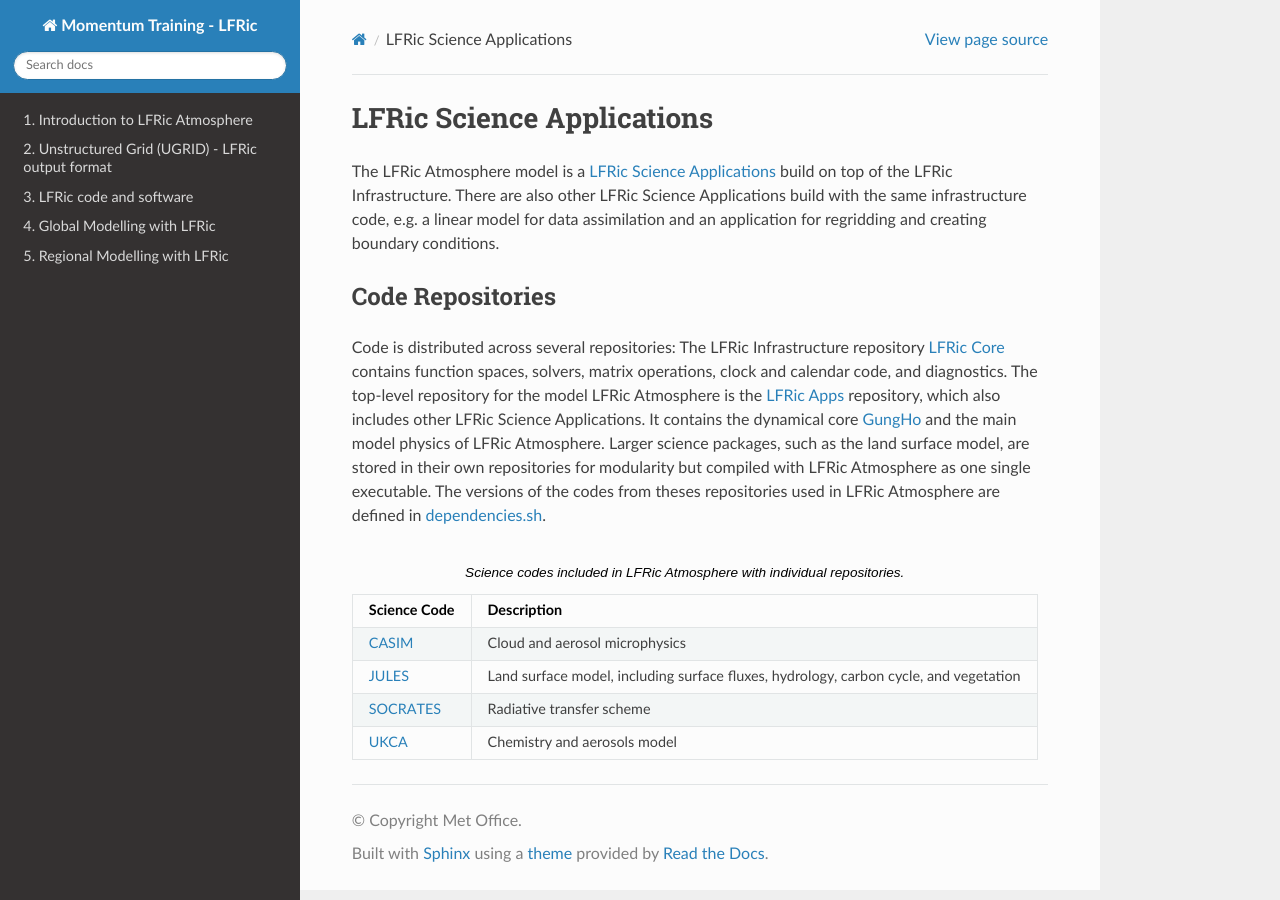
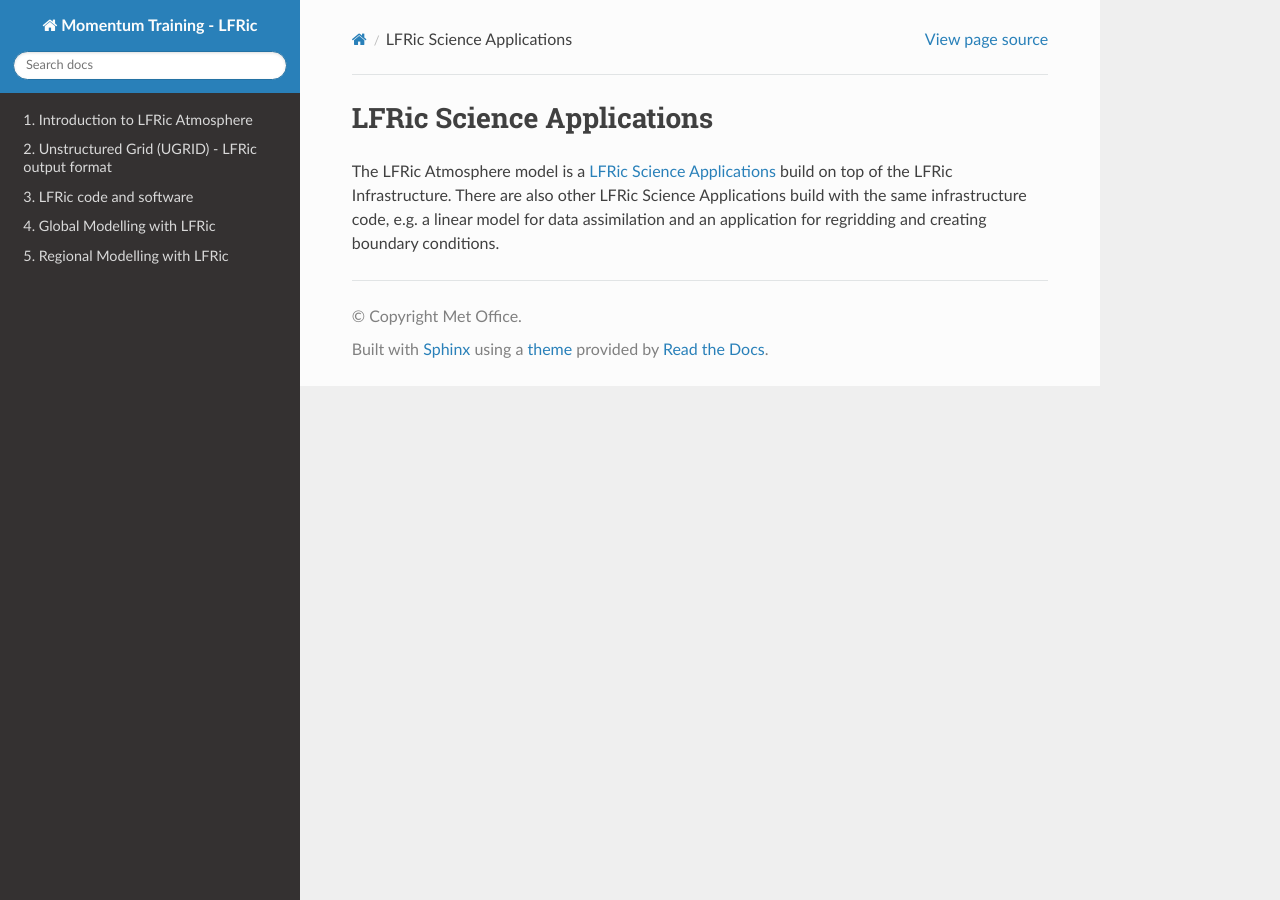
Before and after one commit to MetOffice/LFRic-Atmosphere-Training, a Sphinx documentation site: the page built from source/lfric_infrastructure/science_apps.rst, in a window 1280 px wide. Built offline with Sphinx 7.4.7 and the Read the Docs theme 3.1.0, drawn with Linux system fonts in a browser that asks for light colours.

Commit message:
moved the sections code_repositories and psykal_infrastructure to their own sections. corrected typo in file intruduction to introduction

```diff
--- a/source/index.rst
+++ b/source/index.rst
@@ -31,7 +31,7 @@
 .. toctree::
    :maxdepth: 1
 
-   intruduction/index.rst
+   introduction/index.rst
    mesh_overview/index.rst
    lfric_infrastructure/index.rst
    gc_science_configs/index.rst
--- a/source/lfric_infrastructure/index.rst
+++ b/source/lfric_infrastructure/index.rst
@@ -12,5 +12,7 @@
 
 
 .. include:: science_apps.rst
+.. include:: code_repositories.rst
+.. include:: psykal_infrastructure.rst
 .. include:: working_practices.rst
 .. include:: practical_exercises.rst
--- a/source/lfric_infrastructure/science_apps.rst
+++ b/source/lfric_infrastructure/science_apps.rst
@@ -2,22 +2,3 @@
 ==========================
 
 The LFRic Atmosphere model is a `LFRic Science Applications <https://code.metoffice.gov.uk/trac/lfric_apps/browser/main/trunk/applications>`_ build on top of the LFRic Infrastructure. There are also other LFRic Science            Applications build with the same infrastructure code, e.g. a linear model for data assimilation and an application for regridding and creating boundary conditions.
-
-Code Repositories
------------------
-
-Code is distributed across several repositories: The LFRic Infrastructure repository `LFRic Core <https://code.    metoffice.gov.uk/trac/lfric>`_ contains function spaces, solvers, matrix operations, clock and calendar code, and  diagnostics. The top-level repository for the model LFRic Atmosphere is the `LFRic Apps <https://code.metoffice.   gov.uk/trac/lfric_apps>`_ repository, which also includes other LFRic Science Applications. It contains the        dynamical core `GungHo <https://www.metoffice.gov.uk/research/news/2019/gungho-and-lfric>`_ and the main model     physics of LFRic Atmosphere. Larger science packages, such as the land surface model, are stored in their own      repositories for modularity but compiled with LFRic Atmosphere as one single executable. The versions of the codes from theses repositories used in LFRic Atmosphere are defined in `dependencies.sh <https://code.metoffice.gov.uk/  trac/lfric_apps/browser/main/trunk/dependencies.sh>`_.
-
-.. list-table:: Science codes included in LFRic Atmosphere with individual repositories.
-   :header-rows: 1
-
-   * - Science Code
-     - Description
-   * - `CASIM <https://code.metoffice.gov.uk/trac/monc/wiki/CASIMDocStart>`_
-     - Cloud and aerosol microphysics
-   * - `JULES <https://code.metoffice.gov.uk/trac/jules>`_
-     - Land surface model, including surface fluxes, hydrology, carbon cycle, and vegetation
-   * - `SOCRATES <https://code.metoffice.gov.uk/trac/socrates>`_
-     - Radiative transfer scheme
-   * - `UKCA <https://code.metoffice.gov.uk/trac/ukca>`_
-     - Chemistry and aerosols model
```
Also changed, not shown: source/lfric_infrastructure/code_repositories.rst (added, +18 -0 lines), source/lfric_infrastructure/psykal_infrastructure.rst (added, +11 -0 lines), source/lfric_infrastructure/working_practices.rst (+0 -13 lines), source/introduction/components.rst (renamed from source/intruduction/components.rst), source/introduction/history_context.rst (renamed from source/intruduction/history_context.rst), source/introduction/index.rst (renamed from source/intruduction/index.rst), source/introduction/seamless_modelling.rst (renamed from source/intruduction/seamless_modelling.rst).
